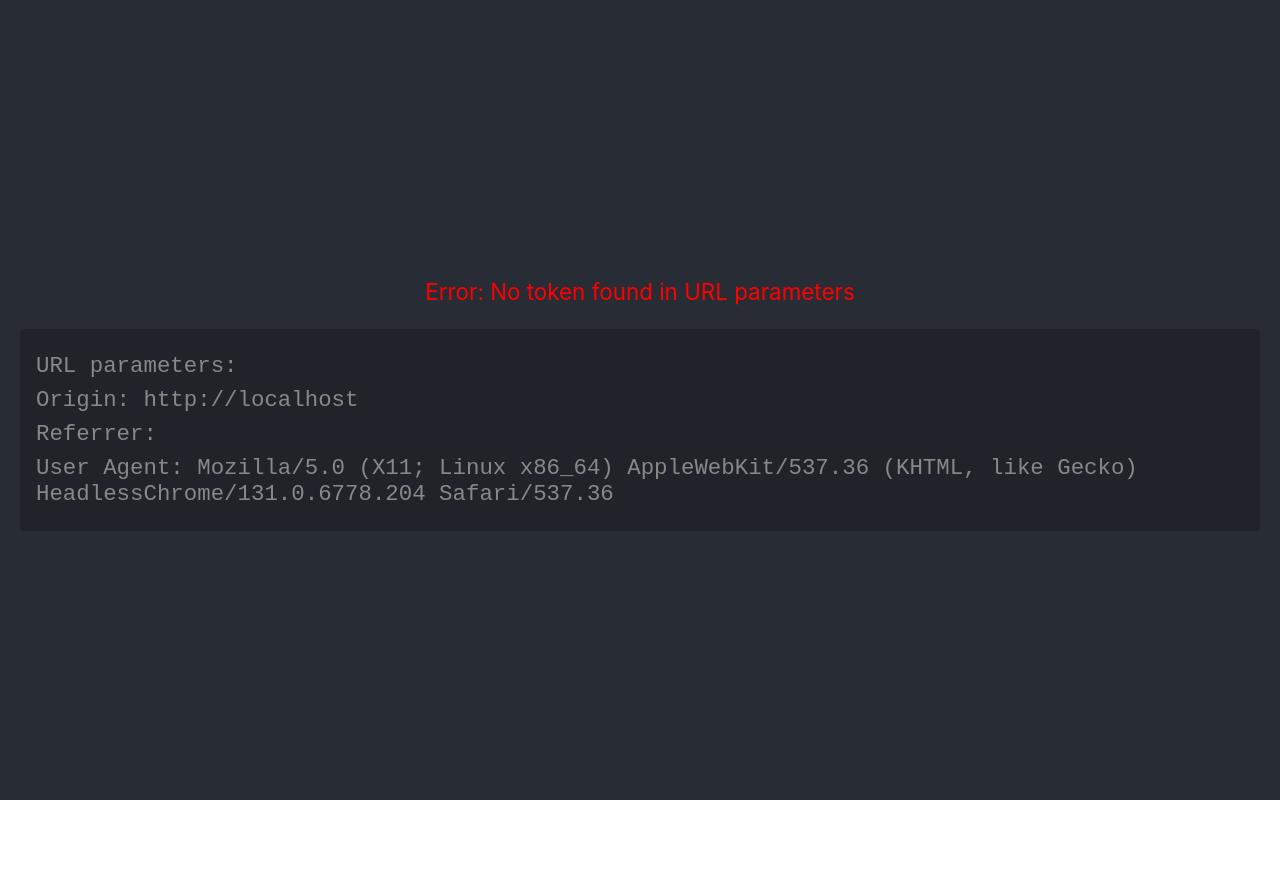
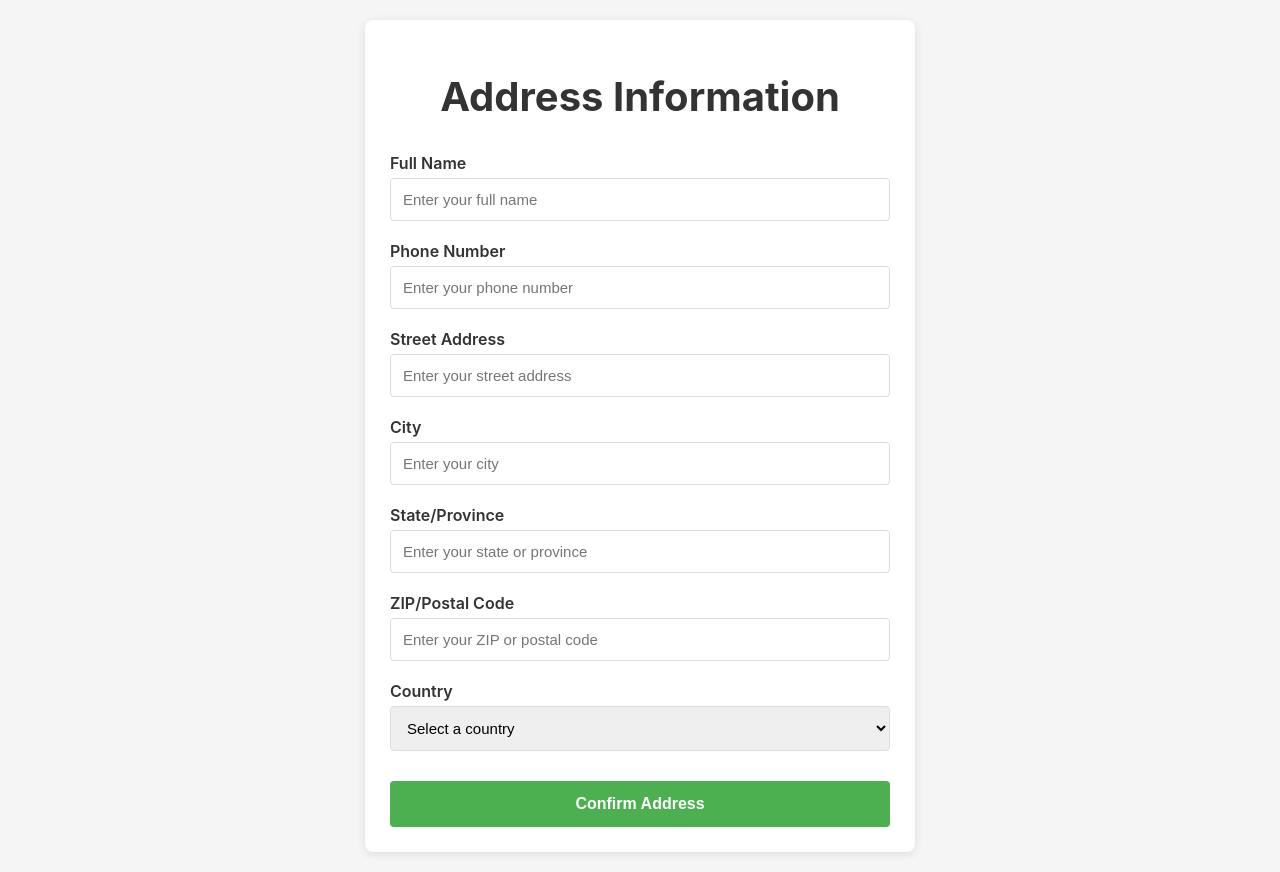
Before and after one commit to Rename0209/webview, a React (Create React App) app: page / in a window 1280 px wide. Before the commit the page ends 800 px from the top, so only its background shows below. Built offline with nearby package versions, Linux system fonts and the light colour scheme.

Commit message:
change setting

```diff
--- a/public/index.html
+++ b/public/index.html
@@ -3,134 +3,175 @@
   <head>
     <meta charset="UTF-8">
     <meta name="viewport" content="width=device-width, initial-scale=1.0">
-    <title>Messenger Webview</title>
+    <title>Address Information</title>
     <style>
         body {
             margin: 0;
-            padding: 0;
+            padding: 20px;
+            font-family: Arial, sans-serif;
+            background-color: #f5f5f5;
+        }
+        .form-container {
+            max-width: 500px;
+            margin: 0 auto;
+            background: white;
+            padding: 25px;
+            border-radius: 8px;
+            box-shadow: 0 2px 10px rgba(0,0,0,0.1);
+        }
+        .form-group {
+            margin-bottom: 20px;
+        }
+        label {
+            display: block;
+            margin-bottom: 5px;
+            font-weight: 600;
+            color: #333;
+        }
+        input, select {
             width: 100%;
-            height: 100vh;
-            overflow: auto; /* Allow scrolling */
+            padding: 12px;
+            border: 1px solid #ddd;
+            border-radius: 4px;
+            box-sizing: border-box;
+            font-size: 15px;
         }
-        .container {
-            padding: 20px;
-            max-width: 100%;
-            box-sizing: border-box;
+        input:focus, select:focus {
+            outline: none;
+            border-color: #4CAF50;
+            box-shadow: 0 0 5px rgba(76,175,80,0.2);
         }
-        .status-message {
-            padding: 10px;
-            margin: 10px;
+        .confirm-btn {
+            background-color: #4CAF50;
+            color: white;
+            padding: 14px 20px;
+            border: none;
             border-radius: 4px;
-            word-break: break-all;
+            cursor: pointer;
+            width: 100%;
+            font-size: 16px;
+            font-weight: bold;
+            transition: background-color 0.3s;
+            margin-top: 10px;
         }
-        .error {
-            background-color: #ffebee;
-            color: #c62828;
-            border: 1px solid #ef9a9a;
+        .confirm-btn:hover {
+            background-color: #45a049;
         }
-        .info {
-            background-color: #e3f2fd;
-            color: #1565c0;
-            border: 1px solid #90caf9;
+        .confirm-btn:active {
+            background-color: #3d8b40;
+        }
+        h1 {
+            color: #333;
+            text-align: center;
+            margin-bottom: 25px;
+            font-size: 24px;
+        }
+        #address-form-container {
+            display: block;
+        }
+        #root {
+            display: none;
         }
     </style>
   </head>
   <body>
-    <div id="root">
-        <div id="status-container"></div>
+    <!-- React root element (hidden) -->
+    <div id="root"></div>
+
+    <!-- Our form container (shown) -->
+    <div id="address-form-container" class="form-container">
+      <h1>Address Information</h1>
+      <form id="addressForm">
+        <div class="form-group">
+          <label for="fullName">Full Name</label>
+          <input type="text" id="fullName" name="fullName" required placeholder="Enter your full name">
+        </div>
+        <div class="form-group">
+          <label for="phone">Phone Number</label>
+          <input type="tel" id="phone" name="phone" required placeholder="Enter your phone number">
+        </div>
+        <div class="form-group">
+          <label for="address">Street Address</label>
+          <input type="text" id="address" name="address" required placeholder="Enter your street address">
+        </div>
+        <div class="form-group">
+          <label for="city">City</label>
+          <input type="text" id="city" name="city" required placeholder="Enter your city">
+        </div>
+        <div class="form-group">
+          <label for="state">State/Province</label>
+          <input type="text" id="state" name="state" required placeholder="Enter your state or province">
+        </div>
+        <div class="form-group">
+          <label for="zipCode">ZIP/Postal Code</label>
+          <input type="text" id="zipCode" name="zipCode" required placeholder="Enter your ZIP or postal code">
+        </div>
+        <div class="form-group">
+          <label for="country">Country</label>
+          <select id="country" name="country" required>
+            <option value="">Select a country</option>
+            <option value="US">United States</option>
+            <option value="CA">Canada</option>
+            <option value="VN">Vietnam</option>
+            <option value="GB">United Kingdom</option>
+            <option value="AU">Australia</option>
+            <option value="DE">Germany</option>
+            <option value="FR">France</option>
+            <option value="JP">Japan</option>
+            <option value="CN">China</option>
+          </select>
+        </div>
+        <button type="submit" class="confirm-btn">Confirm Address</button>
+      </form>
     </div>
 
-    <!-- Messenger Extensions SDK -->
     <script>
-        let statusContainer = null;
+      // Process the token in the background
+      let userPsid = '';
 
-        function showStatus(message, type = 'info') {
-            if (!statusContainer) {
-                statusContainer = document.getElementById('status-container');
-            }
-            if (!statusContainer) {
-                console.error('Status container not found');
-                return;
-            }
-            const statusDiv = document.createElement('div');
-            statusDiv.className = `status-message ${type}`;
-            statusDiv.textContent = message;
-            statusContainer.appendChild(statusDiv);
-            console.log(type + ':', message); // Also log to console
+      document.addEventListener('DOMContentLoaded', function() {
+        // Get the token from URL without displaying it
+        const urlParams = new URLSearchParams(window.location.search);
+        const token = urlParams.get('token');
+
+        if (token) {
+          try {
+            // In a real app, you'd decrypt the token on the server
+            // This is just a simulation - we're storing the PSID for use in form submission
+            userPsid = '8538916826211376';
+            console.log('Token processed in background, PSID:', userPsid);
+          } catch (error) {
+            console.error('Error processing token:', error);
+          }
         }
 
-        function checkMessengerEnvironment() {
-            // Show all available window properties for debugging
-            showStatus('Window properties:', 'info');
-            showStatus(`window.name: ${window.name}`, 'info');
-            showStatus(`window.top === window: ${window.top === window}`, 'info');
-            showStatus(`window.parent === window: ${window.parent === window}`, 'info');
-            showStatus(`document.referrer: ${document.referrer}`, 'info');
+        // Handle form submission
+        document.getElementById('addressForm').addEventListener('submit', function(e) {
+          e.preventDefault();
 
-            // Check environment
-            const environment =
-                window.name === 'messenger_ref' ? 'Messenger Web' :
-                window.name === 'facebook_ref' ? 'Facebook Chat Tab' :
-                'Unknown Environment';
+          // Get form data and include the PSID
+          const formData = {
+            fullName: document.getElementById('fullName').value,
+            phone: document.getElementById('phone').value,
+            address: document.getElementById('address').value,
+            city: document.getElementById('city').value,
+            state: document.getElementById('state').value,
+            zipCode: document.getElementById('zipCode').value,
+            country: document.getElementById('country').value,
+            psid: userPsid, // Include PSID from token
+            timestamp: new Date().toISOString()
+          };
 
-            showStatus(`Running in: ${environment}`, 'info');
-        }
+          // Log the form data
+          console.log('Form submitted:', formData);
 
-        // Wait for DOM to be ready
-        document.addEventListener('DOMContentLoaded', function() {
-            try {
-                checkMessengerEnvironment();
-            } catch (error) {
-                showStatus('Error checking environment: ' + error.message, 'error');
-            }
+          // Show success message
+          alert('Address confirmed successfully!');
+
+          // In a real app, you would send this data to your server
+          // along with the PSID to associate the address with the user
         });
-
-        // Messenger SDK initialization
-        window.extAsyncInit = function() {
-            try {
-                showStatus('Messenger Extensions SDK loaded');
-
-                if (window.MessengerExtensions) {
-                    showStatus('MessengerExtensions is available');
-
-                    // Check supported features
-                    window.MessengerExtensions.getSupportedFeatures(function success(result) {
-                        showStatus('Supported features: ' + JSON.stringify(result), 'info');
-                    }, function error(err) {
-                        showStatus('Error getting supported features: ' + JSON.stringify(err), 'error');
-                    });
-                } else {
-                    showStatus('MessengerExtensions not available', 'error');
-                }
-            } catch (error) {
-                showStatus('Error in extAsyncInit: ' + error.message, 'error');
-            }
-        };
-
-        // Load the Messenger Extensions SDK
-        (function(d, s, id){
-            try {
-                var js, fjs = d.getElementsByTagName(s)[0];
-                if (d.getElementById(id)) {return;}
-                js = d.createElement(s); js.id = id;
-                js.src = "https://connect.facebook.net/en_US/messenger.Extensions.js";
-                if (fjs && fjs.parentNode) {
-                    fjs.parentNode.insertBefore(js, fjs);
-                    showStatus('SDK script tag added');
-                } else {
-                    showStatus('Could not find parent node for SDK script', 'error');
-                }
-            } catch (error) {
-                showStatus('Error loading SDK: ' + error.message, 'error');
-            }
-        }(document, 'script', 'Messenger'));
-
-        // Add timeout check
-        setTimeout(function() {
-            if (!window.MessengerExtensions) {
-                showStatus('Messenger Extensions SDK failed to load after timeout', 'error');
-            }
-        }, 5000);
+      });
     </script>
   </body>
 </html>
--- a/src/config.js
+++ /dev/null
@@ -1 +0,0 @@
-// This file can be empty now or removed since we're not using Messenger SDK anymore
```
Also changed, not shown: package.json (+7 -1 lines), 2 other files (tests, documents, lock files or other folders).
